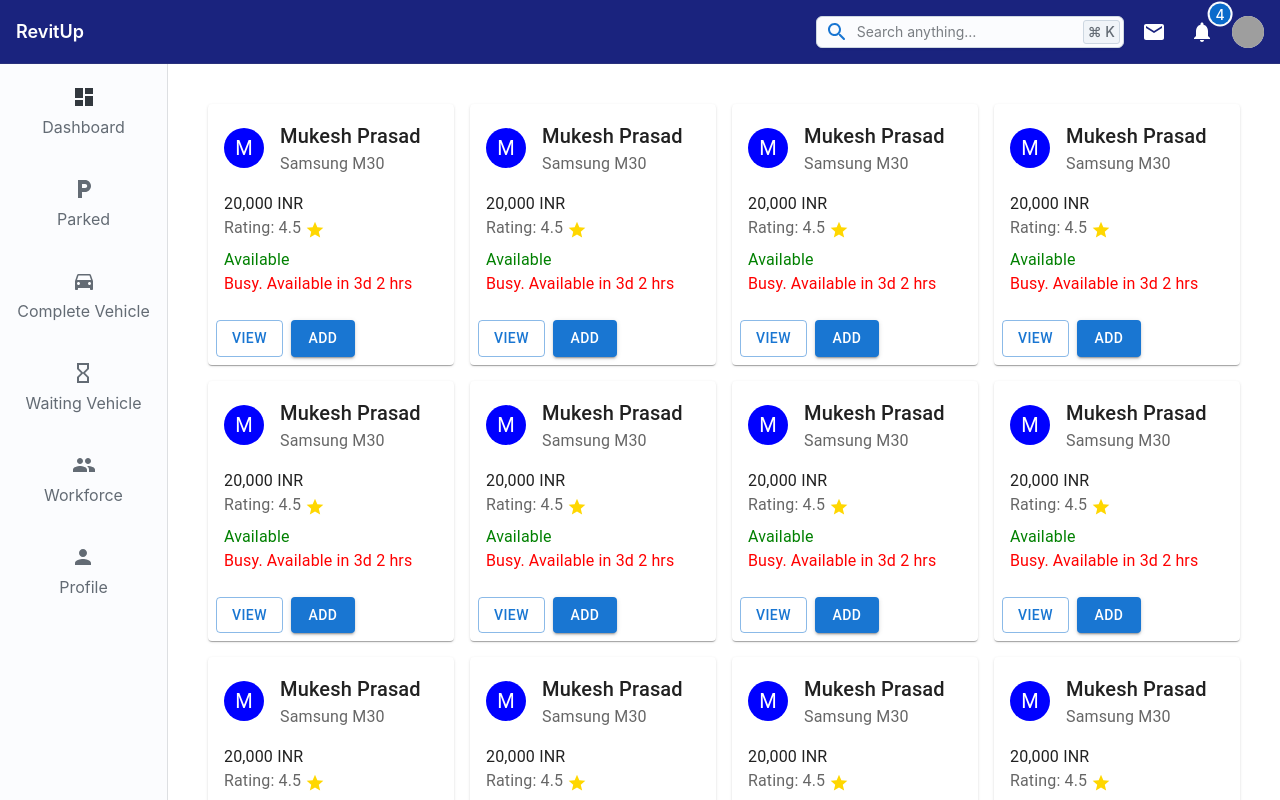
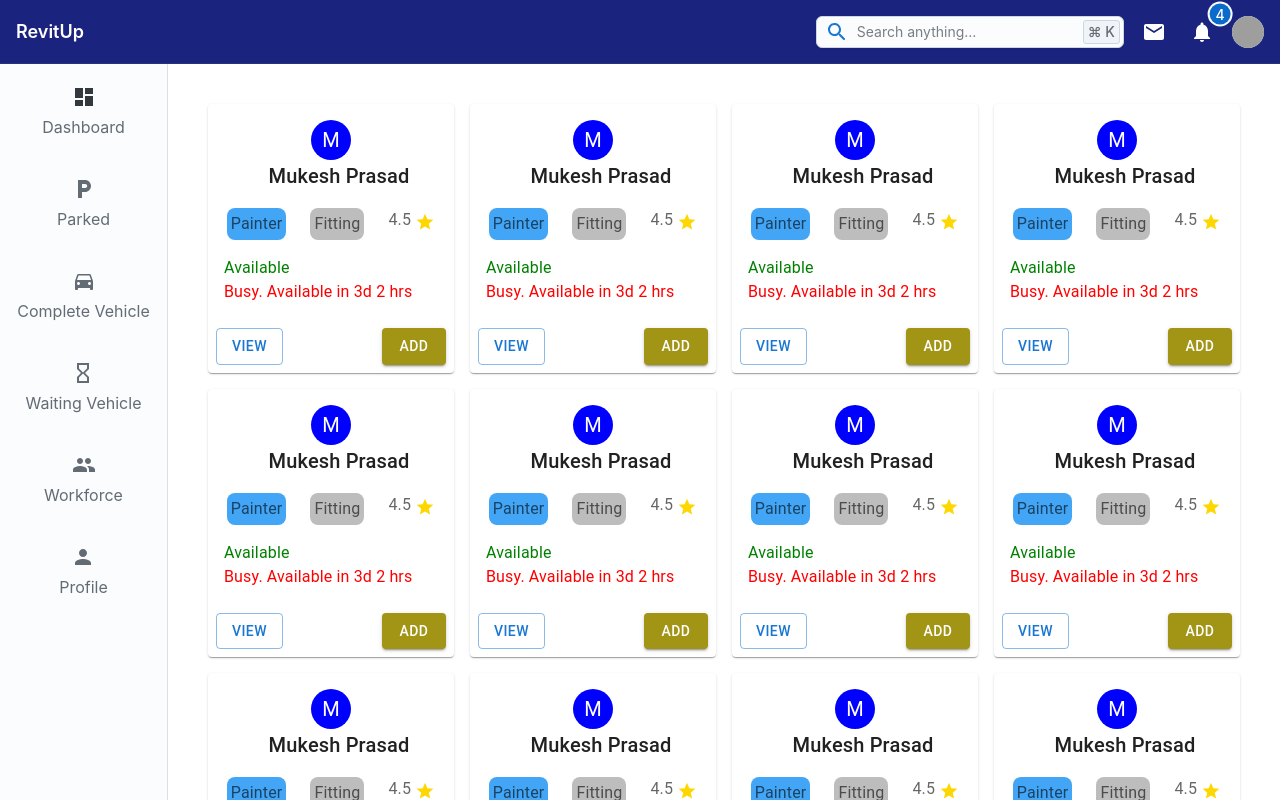
Before and after one commit to Mo-azam-khan/revitup-ui, a Next.js app: page / in a window 1280 px wide. Shown: the top 800 px of the page. Built offline with nearby package versions, Linux system fonts and the light colour scheme; grey boxes are pictures that could not be loaded.

Commit message:
employee changes & entry page

```diff
--- a/modules/profile.js/Employees.tsx
+++ b/modules/profile.js/Employees.tsx
@@ -11,13 +11,12 @@
   IconButton,
 } from "@mui/material";
 import StarIcon from "@mui/icons-material/Star";
-import EditIcon from "@mui/icons-material/Edit";
 
 const products = Array(18).fill({
   name: "Mukesh Prasad",
   rating: 4.5,
-  product: "Samsung M30",
-  price: "20,000 INR",
+  proficiency1: "Painter",
+  proficiency2: "Fitting",
   availability: "Available",
   busyStatus: "Busy. Available in 3d 2 hrs",
 });
@@ -25,30 +24,45 @@
 const ProductCard = ({ product }) => (
   <Card>
     <CardContent>
-      <Box display="flex" alignItems="center" mb={2}>
+      <Box display="flex" alignItems="center" mb={2} flexDirection={"column"}>
         <Avatar sx={{ bgcolor: "blue" }}>{product.name.charAt(0)}</Avatar>
         <Box ml={2}>
           <Typography variant="h6">{product.name}</Typography>
-          <Typography color="text.secondary">{product.product}</Typography>
         </Box>
-      </Box>
-      <Box mb={1}>
-        <Typography color="text.primary">{product.price}</Typography>
-        <Typography color="text.secondary">
-          Rating: {product.rating}{" "}
-          <StarIcon
-            sx={{ color: "gold", fontSize: 20, verticalAlign: "bottom" }}
-          />
-        </Typography>
+        <Box display="flex" mt={2}>
+          <Typography
+            color="text.secondary"
+            bgcolor={"#42a5f5"}
+            borderRadius={2}
+            p={0.5}
+          >
+            {product.proficiency1}
+          </Typography>
+          <Typography
+            color="text.secondary"
+            ml={3}
+            bgcolor={"#bdbdbd"}
+            borderRadius={2}
+            p={0.5}
+          >
+            {product.proficiency2}
+          </Typography>
+          <Typography color="text.secondary" ml={3}>
+            {product.rating}{" "}
+            <StarIcon
+              sx={{ color: "gold", fontSize: 20, verticalAlign: "bottom" }}
+            />
+          </Typography>
+        </Box>
       </Box>
       <Box>
         <Typography color="green">{product.availability}</Typography>
         <Typography color="red">{product.busyStatus}</Typography>
       </Box>
     </CardContent>
-    <CardActions>
+    <CardActions style={{ justifyContent: "space-between" }}>
       <Button variant="outlined">View</Button>
-      <Button variant="contained" color="primary">
+      <Button variant="contained" style={{ backgroundColor: "#A29415" }}>
         Add
       </Button>
     </CardActions>
--- a/pages/index.tsx
+++ b/pages/index.tsx
@@ -51,7 +51,7 @@
           {/* <DashboardMain/> */}
           {/* <ProfileTable /> */}
           <Employees />
-          <ClientCard />
+          {/* <ClientCard /> */}
         </Layout.Main>
       </Layout.Root>
       {/* Comment  the Layout.Root to see other pages -end  */}
```
Also changed, not shown: modules/entry-exit/VehicleEntryPage.tsx (+8 -15 lines).
